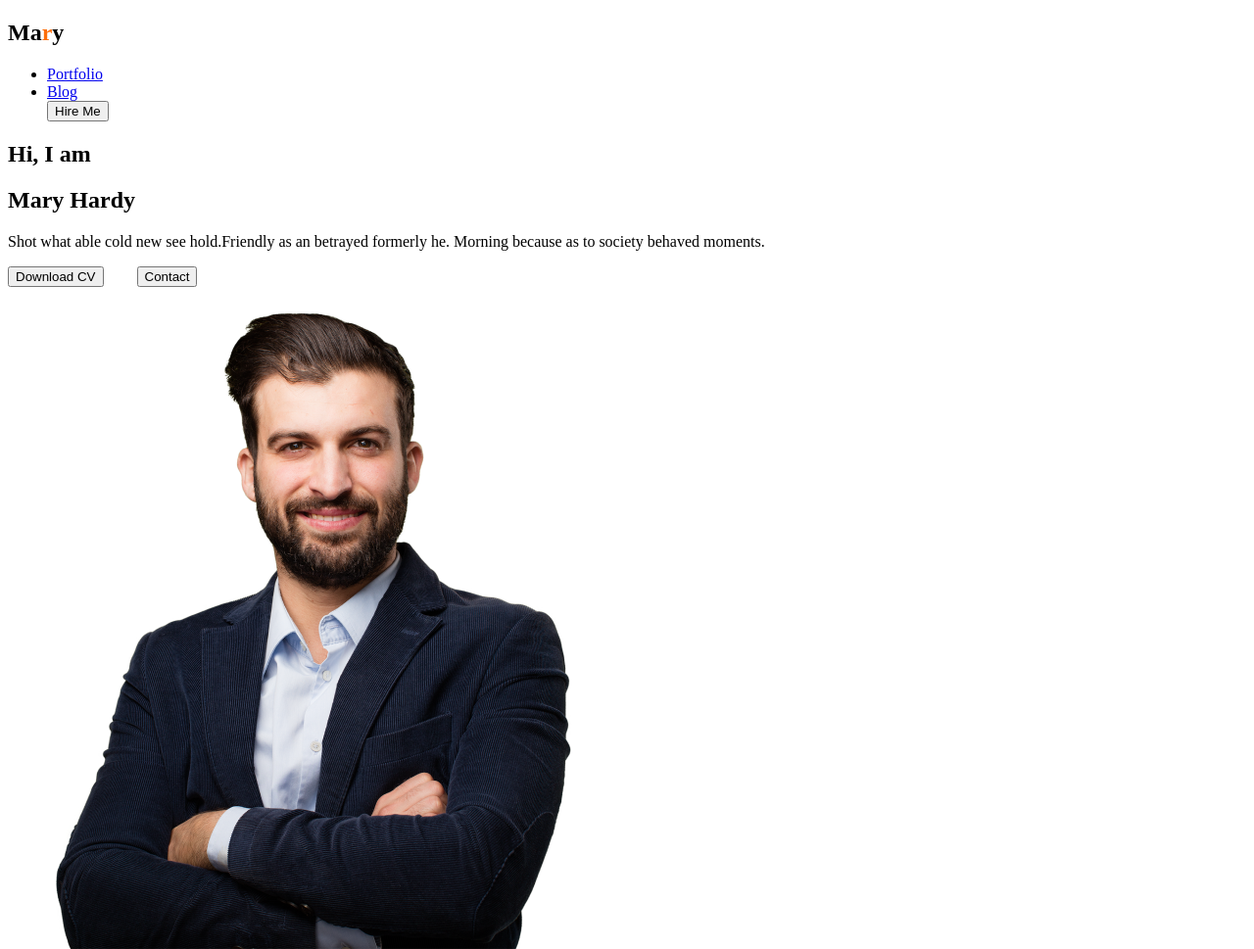
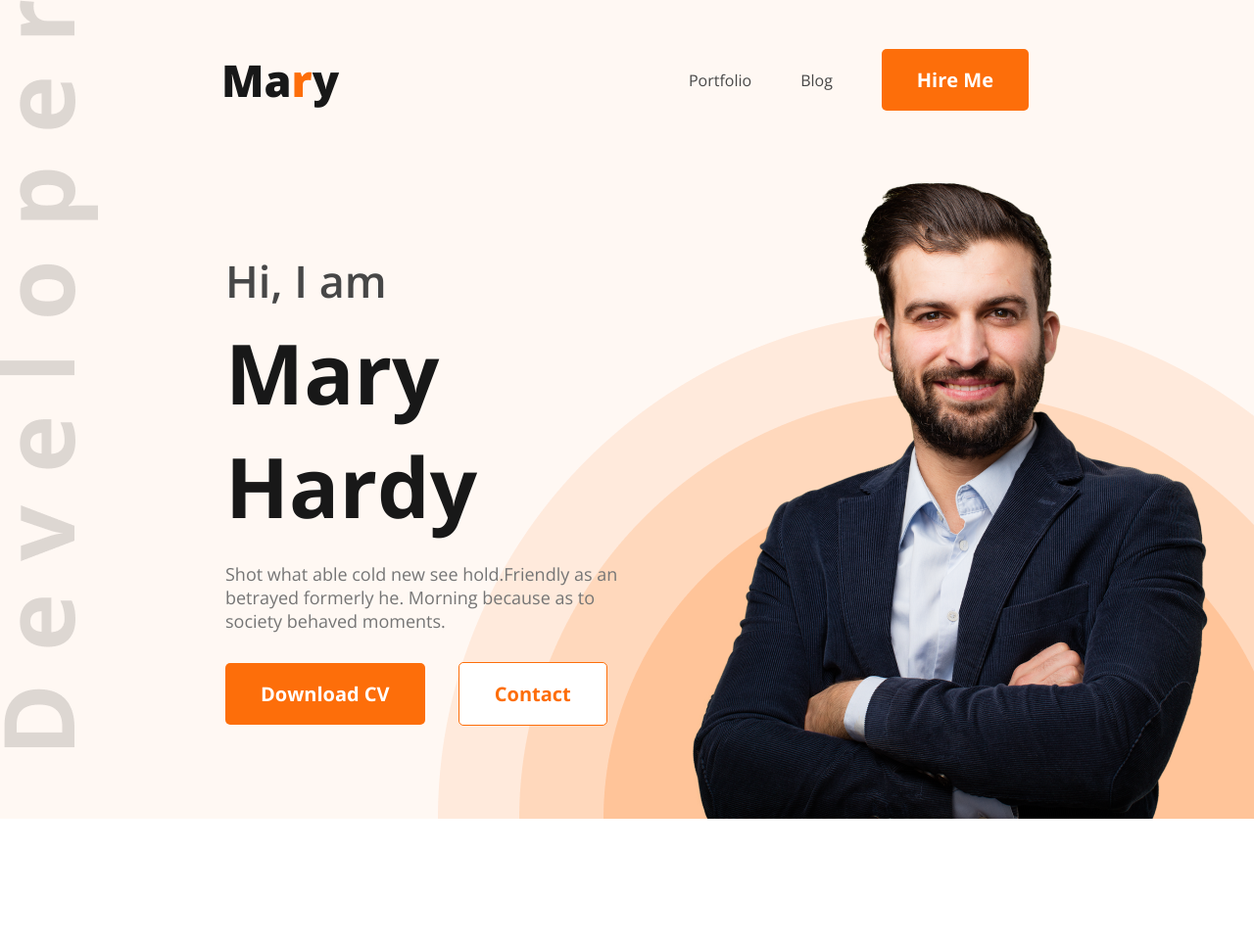
Before and after one commit to samiul-ahm/portfolio, a plain HTML site: page index.html in a window 1280 px wide. Shown: the whole page at 98% size. After the commit the page ends 836 px from the top, so only its background shows below. Drawn offline with nearby package versions, Linux system fonts and the light colour scheme; files whose address does not match are found by name.

Commit message:
Minor update in css file path

```diff
--- a/index.html
+++ b/index.html
@@ -9,7 +9,7 @@
   <link rel="preconnect" href="https://fonts.gstatic.com" crossorigin>
   <link href="https://fonts.googleapis.com/css2?family=Open+Sans:ital,wght@0,300..800;1,300..800&display=swap"
       rel="stylesheet">
-  <link rel="stylesheet" href="styles.css">
+  <link rel="stylesheet" href="CSS/main.css">
 
 </head>
 
```
